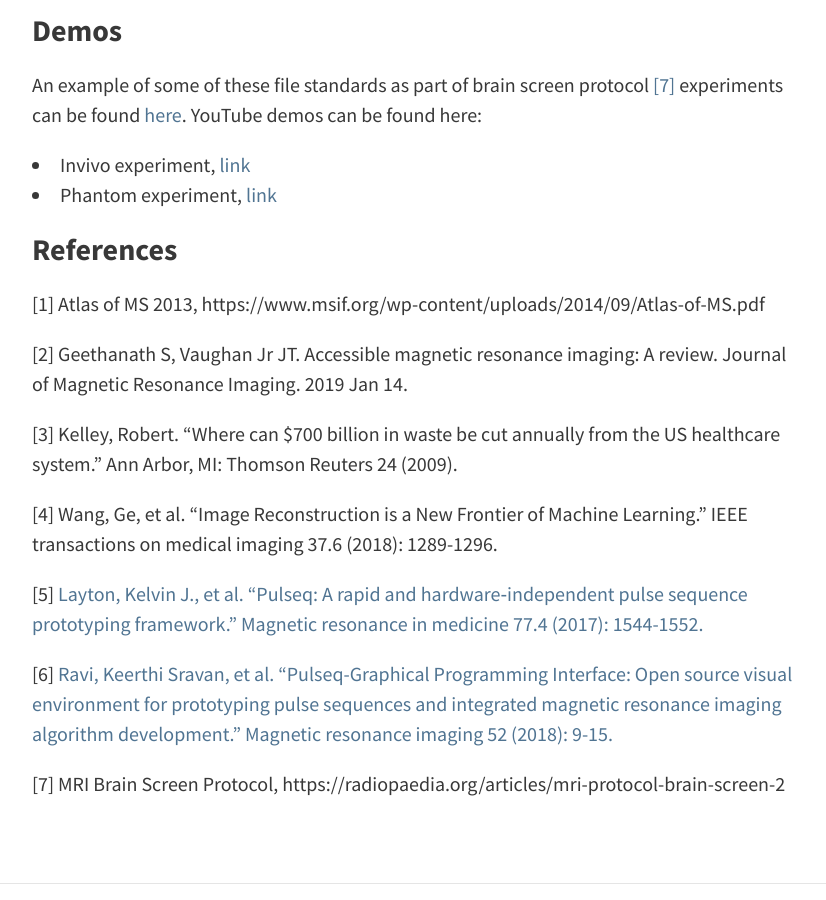
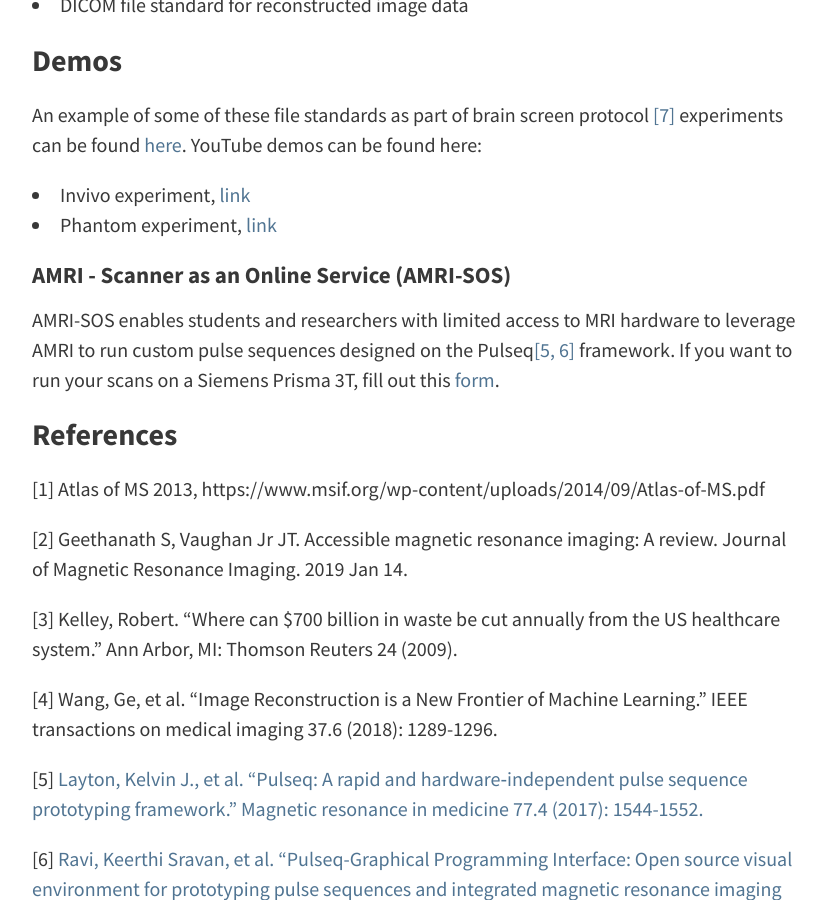
Before and after one commit to imr-framework/imr-framework.github.io, a Jekyll site: the page built from pages/amri.md, in a window 1280 px wide and 900 px high, scrolled down 1707 px. Shown: the whole window, without its empty margins (224-1050 px from the left). Built offline with Jekyll 4.4.1, drawn with Linux system fonts in a browser that asks for light colours; some of the changed text lies outside the part shown.

Commit message:
Add AMRI-SOS

```diff
--- a/pages/amri.md
+++ b/pages/amri.md
@@ -5,7 +5,7 @@ title: AMRI
 
 ## Autonomous Magnetic Resonance Imaging
 
-Check out a concept video on [YouTube](https://www.youtube.com/watch?v=2XroYwUxzD4).
+Check out a concept video on [YouTube](https://www.youtube.com/watch?v=2XroYwUxzD4) to learn more about AMRI. To request AMRI to be used as online service, fill out this [form](https://goo.gl/forms/1FpGeH7S9SJbaBP53). Read more [here](#demos).
 
 ### Why autonomous?
 Globally, there are **4.6 MRI scanners per 1,000,000** people. In comparison, there are 36.72 per 1,000,000 in the United States [[1]](#references)[[2]](#references), and the **low-income countries have 0.1 per 1,000,000**. Annual Healthcare spending in the US is 700 billion USD. Of this **125 – 200 billion USD** (at least) is accounted for by diagnostic imaging [[3]](#references). Autonomous scanners can play a major role in tackling the challenges of delivering MR to a larger population with low-incomes. [[4]](#references).
@@ -36,6 +36,9 @@
 - Invivo experiment, [link](https://youtu.be/ccKxyWZLjto)
 - Phantom experiment, [link](https://youtu.be/ZToRLwXQW1A)
 
+#### AMRI - Scanner as an Online Service (AMRI-SOS)
+AMRI-SOS enables students and researchers with limited access to MRI hardware to leverage AMRI to run custom pulse sequences designed on the Pulseq[[5, 6]](#references) framework. If you want to run your scans on a Siemens Prisma 3T, fill out this [form](https://goo.gl/forms/1FpGeH7S9SJbaBP53).
+
 ### References
 [1] Atlas of MS 2013, https://www.msif.org/wp-content/uploads/2014/09/Atlas-of-MS.pdf
 
```
